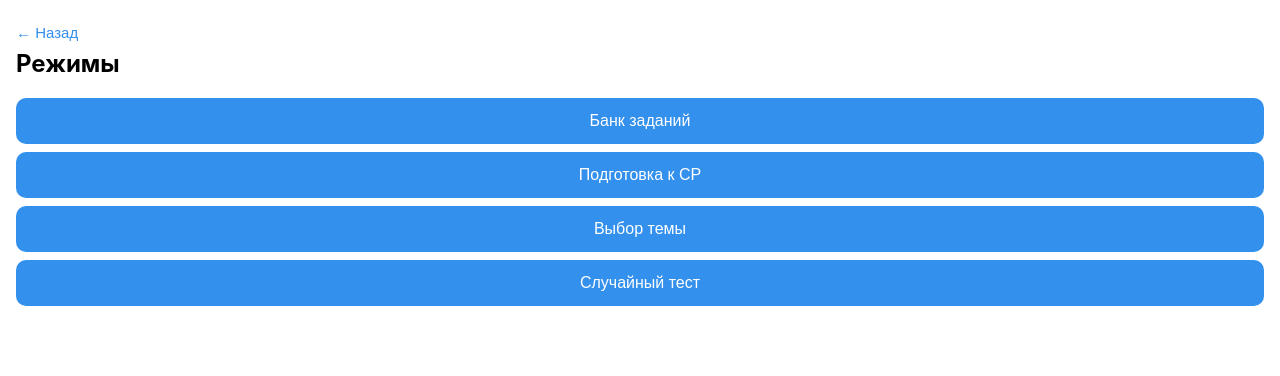
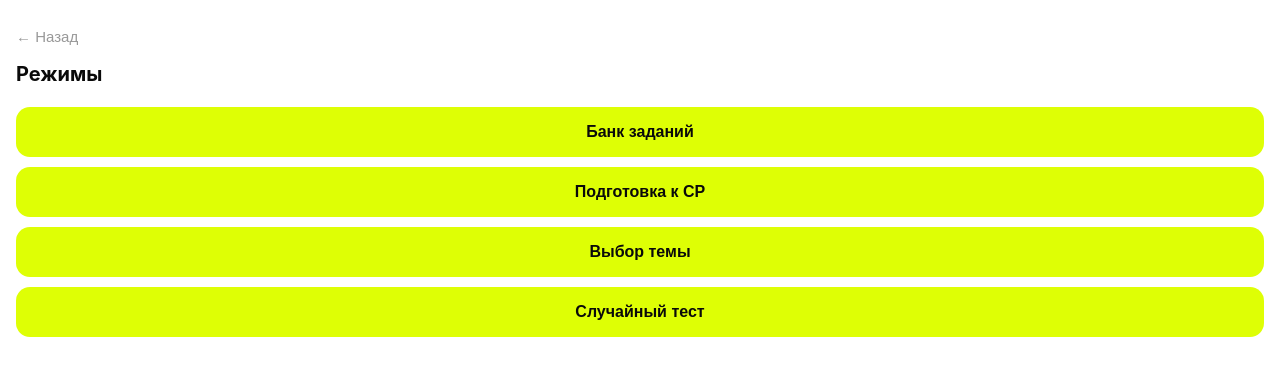
Before and after one commit to VTsabina/Practice_bot_open, a plain HTML site: page index.html in a window 1280 px wide. Both pictures are taken after a click on the button "Начальный". Drawn offline with nearby package versions, Linux system fonts and the light colour scheme.

Commit message:
Root and menu front test 1

```diff
--- a/app.js
+++ b/app.js
@@ -52,13 +52,13 @@ if (tg) {
   if (user) $("#username").textContent = user.first_name;
 }
 
-const isDark = tg?.colorScheme === 'dark';
-const link = document.createElement('link');
-link.rel = 'stylesheet';
-link.href = isDark
-  ? 'https://cdnjs.cloudflare.com/ajax/libs/highlight.js/11.9.0/styles/atom-one-dark.min.css'
-  : 'https://cdnjs.cloudflare.com/ajax/libs/highlight.js/11.9.0/styles/atom-one-light.min.css';
-document.head.appendChild(link);
+// const isDark = tg?.colorScheme === 'dark';
+// const link = document.createElement('link');
+// link.rel = 'stylesheet';
+// link.href = isDark
+//   ? 'https://cdnjs.cloudflare.com/ajax/libs/highlight.js/11.9.0/styles/atom-one-dark.min.css'
+//   : 'https://cdnjs.cloudflare.com/ajax/libs/highlight.js/11.9.0/styles/atom-one-light.min.css';
+// document.head.appendChild(link);
 
 function show(screenId) {
   document.querySelectorAll(".screen").forEach(s => s.classList.remove("active"));
--- a/style.css
+++ b/style.css
@@ -1,20 +1,26 @@
 :root {
     --tg-bg: var(--tg-theme-bg-color, #ffffff);
-    --tg-text: var(--tg-theme-text-color, #000000);
+    --tg-text: var(--tg-theme-text-color, #0a0a0a);
+    --tg-secondary: var(--tg-theme-secondary-bg-color, #f4f4f4);
     --tg-hint: var(--tg-theme-hint-color, #999999);
-    --tg-btn: var(--tg-theme-button-color, #3390ec);
-    --tg-btn-text: var(--tg-theme-button-text-color, #ffffff);
-    --tg-secondary: var(--tg-theme-secondary-bg-color, #f0f0f0);
+
+    --brand: #deff05;
+    --brand-text: #0a0a0a;
+
+    --radius: 14px;
+    --gap: 16px;
 }
 
 body {
     background: var(--tg-bg);
     color: var(--tg-text);
-    font-family: -apple-system, BlinkMacSystemFont, sans-serif;
+    font-family: -apple-system, BlinkMacSystemFont, "Segoe UI", Roboto, sans-serif;
     margin: 0;
-    padding: 16px;
-    padding-bottom: calc(16px + env(safe-area-inset-bottom, 0px));
+    padding: 20px 16px;
+    padding-bottom: calc(20px + env(safe-area-inset-bottom, 0px));
     box-sizing: border-box;
+    font-size: 16px;
+    line-height: 1.5;
 }
 
 .screen {
@@ -25,31 +31,78 @@ body {
     display: block;
 }
 
-h1,
+h1 {
+    font-size: 26px;
+    font-weight: 700;
+    margin: 0 0 8px;
+    line-height: 1.2;
+}
+
 h2 {
-    margin-top: 0;
+    font-size: 20px;
+    font-weight: 700;
+    margin: 0 0 12px;
+    line-height: 1.3;
 }
 
 .btn {
     display: block;
     width: 100%;
-    padding: 14px;
-    margin: 8px 0;
+    padding: 16px;
+    margin: 10px 0;
     font-size: 16px;
-    background: var(--tg-btn);
-    color: var(--tg-btn-text);
+    font-weight: 600;
+    background: var(--brand);
+    color: var(--brand-text);
     border: none;
-    border-radius: 10px;
+    border-radius: var(--radius);
     cursor: pointer;
+    transition: transform 0.08s ease, filter 0.08s ease;
+    -webkit-tap-highlight-color: transparent;
+}
+
+.btn:active {
+    transform: scale(0.98);
+    filter: brightness(0.92);
+}
+
+.btn:disabled {
+    opacity: 0.4;
+    cursor: default;
 }
 
 .back {
     background: none;
     border: none;
-    color: var(--tg-btn);
+    color: var(--tg-hint);
     font-size: 15px;
+    font-weight: 500;
     padding: 8px 0;
     cursor: pointer;
+    -webkit-tap-highlight-color: transparent;
+}
+
+.back:active {
+    opacity: 0.6;
+}
+
+#screen-home {
+    padding-top: 24px;
+}
+
+#screen-home p {
+    color: var(--tg-hint);
+    margin: 0 0 28px;
+    font-size: 15px;
+}
+
+#screen-home .btn {
+    margin: 12px 0;
+}
+
+#screen-menu h2 {
+    margin-top: 8px;
+    margin-bottom: 20px;
 }
 
 /* Карта вопросов */
```
